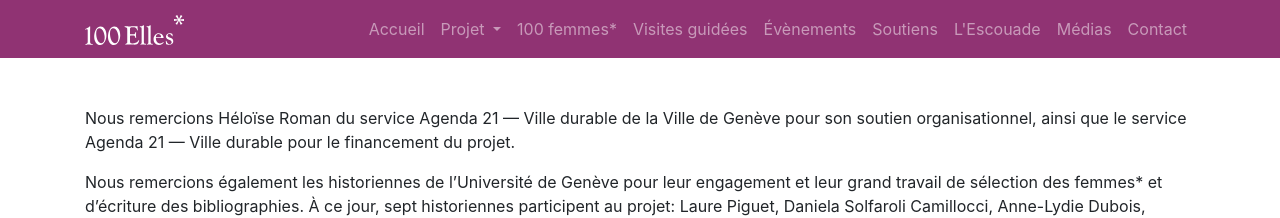
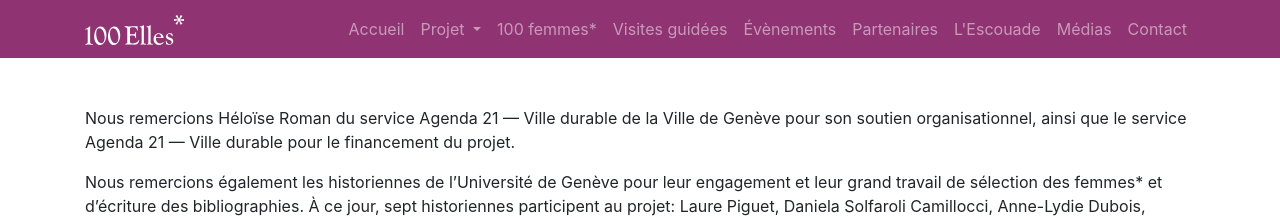
Before and after one commit to larucheio/100elles.ch, a Jekyll site: the page built from partenaires/index.html, in a window 1280 px wide. Shown: the top 218 px of the page. Built offline with Jekyll 4.4.1, drawn with Linux system fonts in a browser that asks for light colours.

Commit message:
Soutien -> Partenaires

```diff
--- a/_layouts/main.html
+++ b/_layouts/main.html
@@ -56,7 +56,7 @@
               <a class="nav-link" href="/evenements/">Évènements</a>
             </li>
             <li class="nav-item">
-              <a class="nav-link" href="/soutiens/">Soutiens</a>
+              <a class="nav-link" href="/partenaires/">Partenaires</a>
             </li>
             <li class="nav-item">
               <a class="nav-link" href="/lescouade/">L'Escouade</a>
```
Also changed, not shown: partenaires/index.html (renamed from soutiens/index.html).
